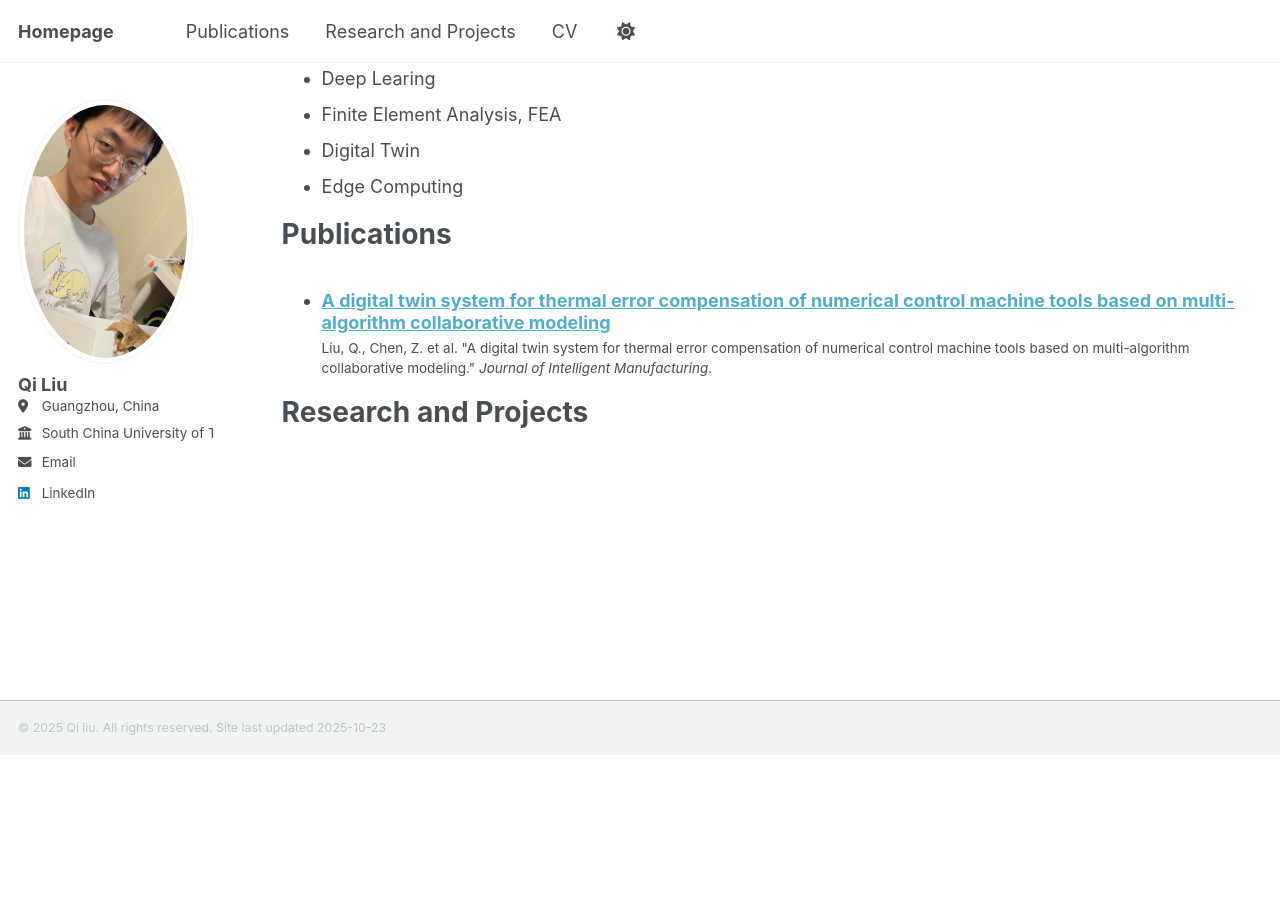
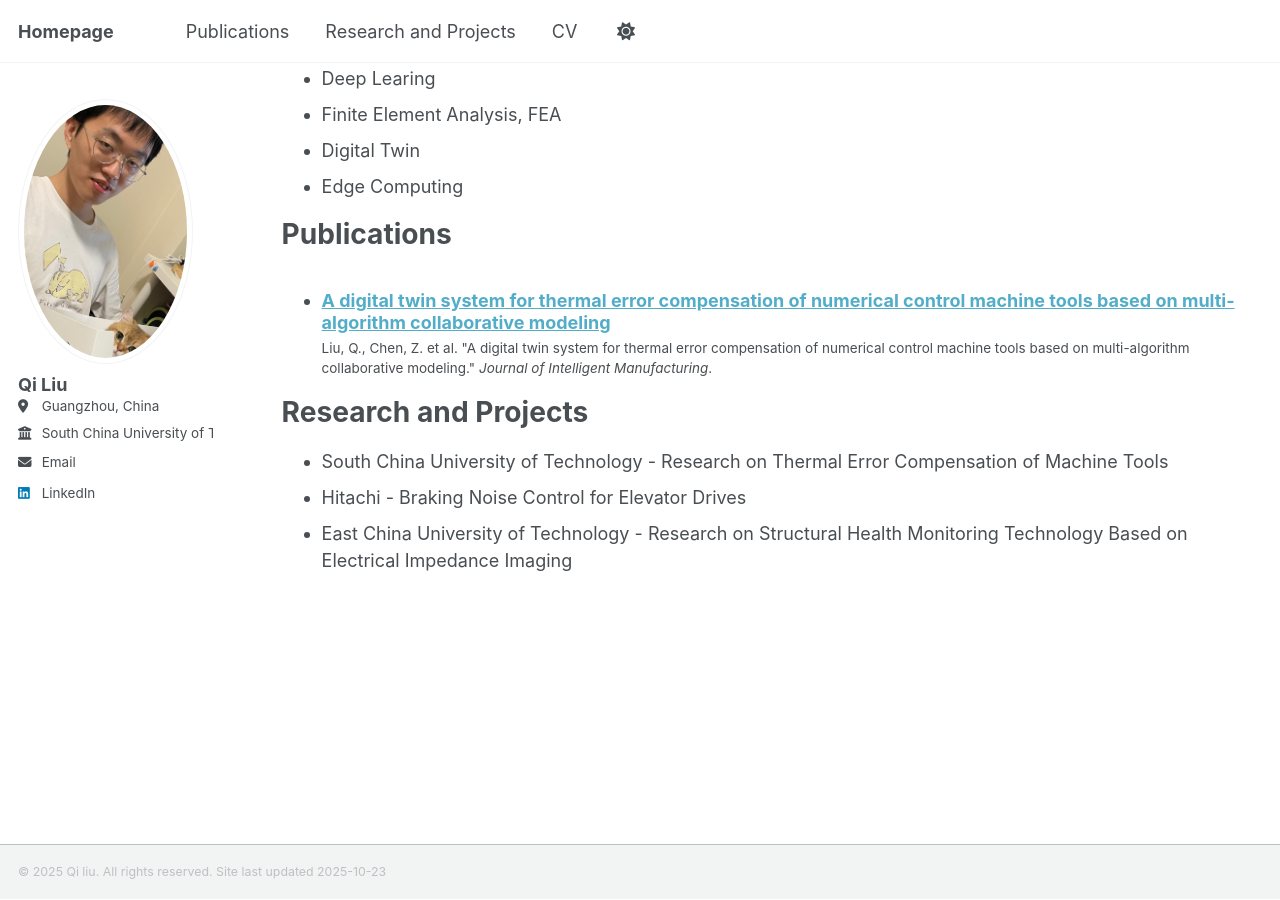
Before and after one commit to qiliu0701/qiliu0701.github.io, a Jekyll site: the page built from _pages/cv.md, in a window 1280 px wide and 900 px high, scrolled down 682 px. Built offline with Jekyll 4.4.1, drawn with Linux system fonts in a browser that asks for light colours; a script that is not in the unit is left out; before the commit the page ends 1438 px from its top, so only the background shows below that.

Commit message:
Update cv.md

```diff
--- a/_pages/cv.md
+++ b/_pages/cv.md
@@ -43,6 +43,6 @@ Publications
 
 Research and Projects
 ======
-  <ul>{% for rp in site.rp reversed %}
-    {% include non-menu-page.html  %}
-  {% endfor %}</ul>
+* South China University of Technology - Research on Thermal Error Compensation of Machine Tools
+* Hitachi - Braking Noise Control for Elevator Drives
+* East China University of Technology - Research on Structural Health Monitoring Technology Based on Electrical Impedance Imaging
```
